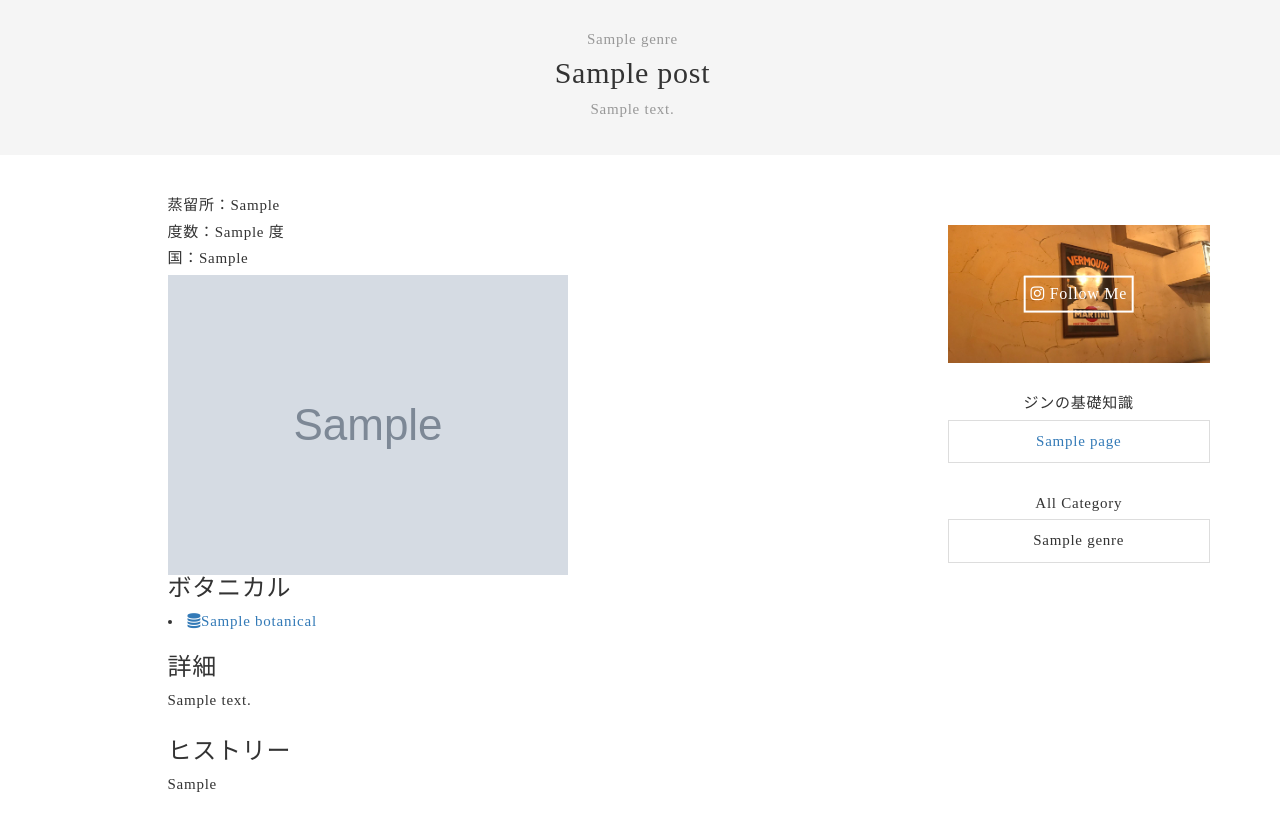
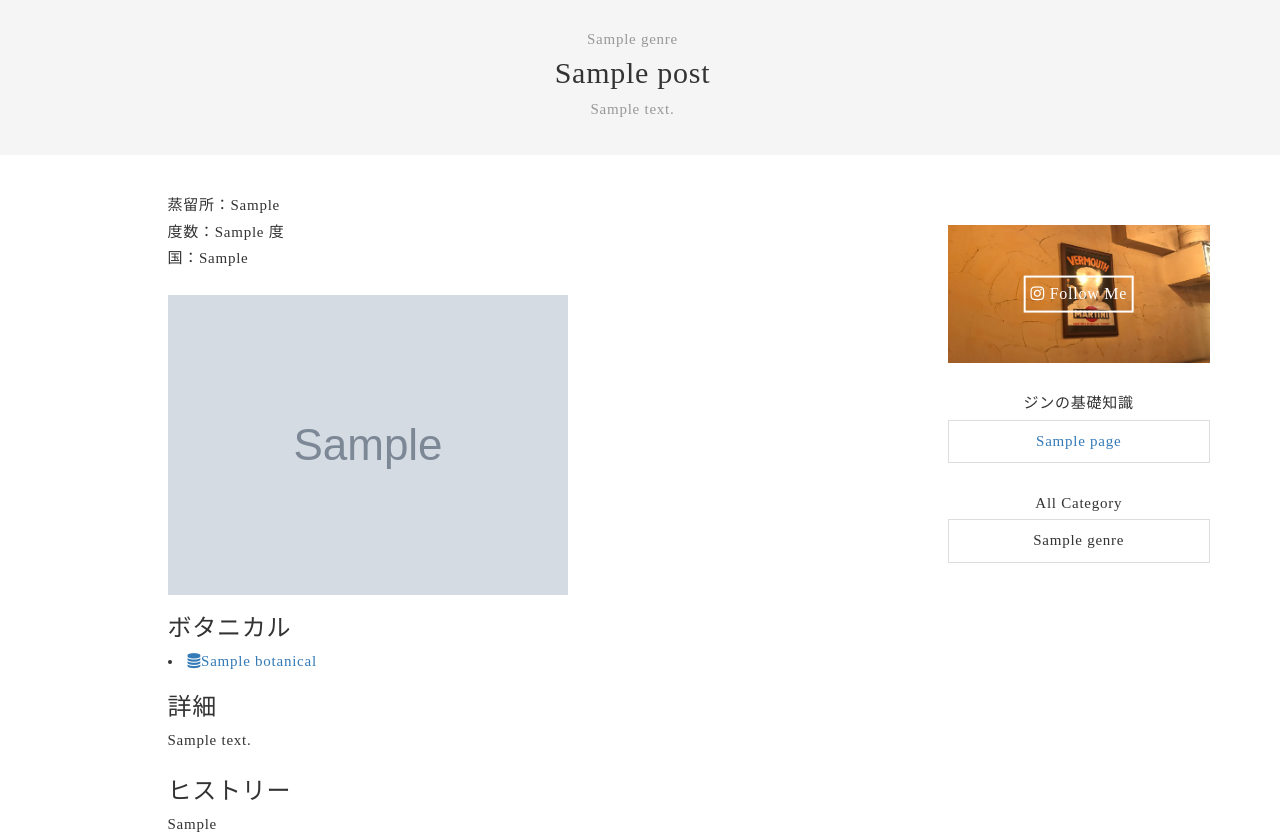
Before and after one commit to yowahada/ginpedia, a Django app: page /list/1/ in a window 1280 px wide. Shown: the part 123-958 px from the top of the page. Run offline with Django 3.2, Linux system fonts and the light colour scheme; tables that the repository leaves empty hold one stand-in row (values such as "Sample post"); grey boxes marked "Sample" are stand-in pictures; some libraries are stand-ins or nearby versions; some web fonts are replaced.

Commit message:
ディテールページ修正

```diff
--- a/templates/blog/detail.html
+++ b/templates/blog/detail.html
@@ -36,7 +36,7 @@
 				<p>蒸留所：{{ post.Distillery }}</p>
 				<p>度数：{{ post.ABV }} 度</p>
 				<p>国：{{ post.Country }}</p>
-				<img src="{{ post.image.url }}" style="max-width:100%; max-height:500px"/>
+				<img src="{{ post.image.url }}" style="max-width:100%; max-height:500px; margin: 20px 0px 20px;"/>
 				<h3>ボタニカル</h3>
 				{% for obj in post.botanicals.all %}
 				<li><a href="{% url 'blog:Material' obj.title %}"><i class="fa fa-database" aria-hidden="true"></i>{{ obj.title }}</a></li>
```
